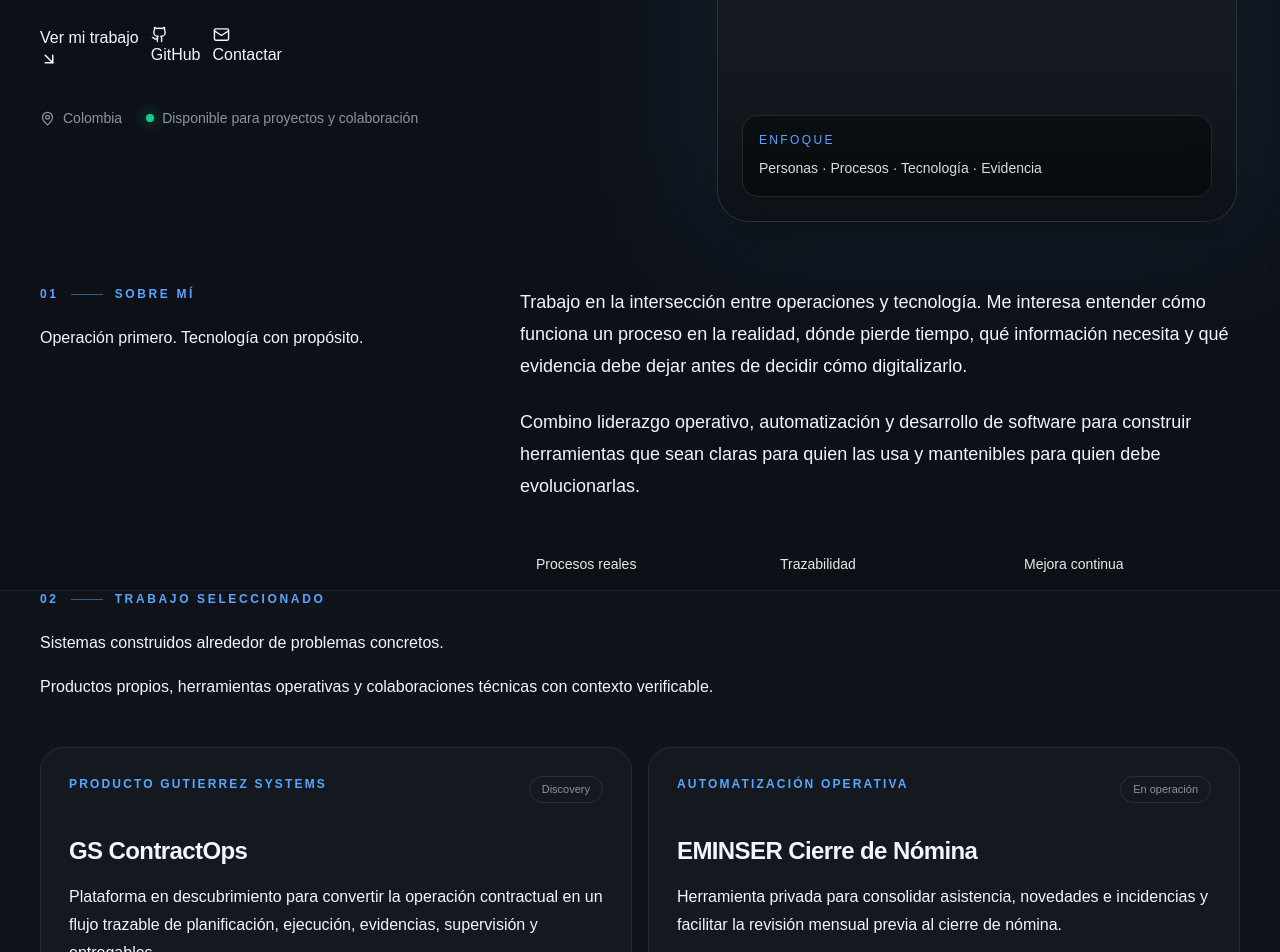
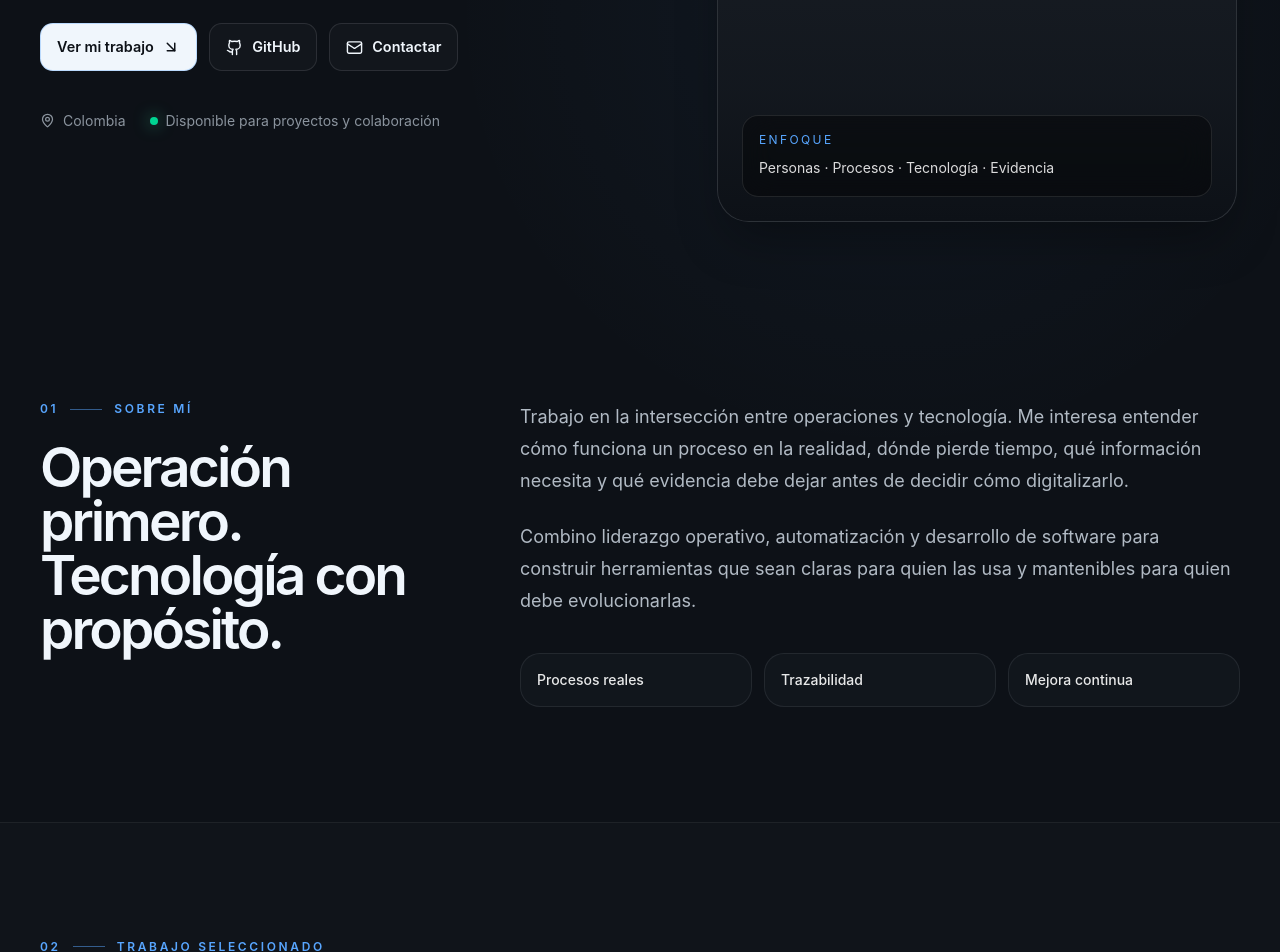
Before and after one commit to GCrist1an/Cristian-Gutierrez-web, a Next.js app: page / in a window 1280 px wide. Shown: the part 540-1492 px from the top of the page. Built offline with nearby package versions, Linux system fonts and the light colour scheme.

Commit message:
diseño: establecer sistema visual del sitio personal

```diff
--- a/app/globals.css
+++ b/app/globals.css
@@ -3,9 +3,11 @@
 :root {
   --background: #0d1117;
   --surface: #161b22;
+  --surface-strong: #1d2430;
   --border: #30363d;
   --foreground: #f0f6fc;
   --muted: #8b949e;
+  --muted-light: #b1bac4;
   --accent: #58a6ff;
 }
 
@@ -15,16 +17,143 @@
 
 html {
   scroll-behavior: smooth;
+  background: var(--background);
 }
 
 body {
   margin: 0;
-  background: var(--background);
+  background:
+    radial-gradient(circle at 70% 8%, rgba(88, 166, 255, 0.05), transparent 28rem),
+    var(--background);
   color: var(--foreground);
-  font-family: Arial, Helvetica, sans-serif;
+  font-family: Inter, ui-sans-serif, system-ui, -apple-system, BlinkMacSystemFont, "Segoe UI", sans-serif;
+  text-rendering: optimizeLegibility;
+}
+
+::selection {
+  background: rgba(88, 166, 255, 0.28);
+  color: white;
 }
 
 a {
   color: inherit;
   text-decoration: none;
 }
+
+button,
+a {
+  -webkit-tap-highlight-color: transparent;
+}
+
+button {
+  color: inherit;
+}
+
+.seccion {
+  padding-block: clamp(5.5rem, 9vw, 8.5rem);
+}
+
+.titulo-seccion {
+  max-width: 46rem;
+  font-size: clamp(2.25rem, 4.3vw, 4.5rem);
+  font-weight: 600;
+  line-height: 0.98;
+  letter-spacing: -0.052em;
+}
+
+.texto-seccion {
+  max-width: 42rem;
+  font-size: 1.05rem;
+  line-height: 1.8;
+  color: var(--muted-light);
+}
+
+.boton-principal,
+.boton-secundario {
+  display: inline-flex;
+  min-height: 2.9rem;
+  align-items: center;
+  justify-content: center;
+  gap: 0.55rem;
+  border-radius: 0.8rem;
+  padding: 0.75rem 1rem;
+  font-size: 0.9rem;
+  font-weight: 600;
+  transition:
+    transform 180ms ease,
+    border-color 180ms ease,
+    background-color 180ms ease,
+    color 180ms ease;
+}
+
+.boton-principal {
+  border: 1px solid rgba(88, 166, 255, 0.35);
+  background: #f0f6fc;
+  color: #0d1117;
+}
+
+.boton-principal:hover {
+  transform: translateY(-2px);
+  background: white;
+}
+
+.boton-secundario {
+  border: 1px solid rgba(240, 246, 252, 0.11);
+  background: rgba(240, 246, 252, 0.025);
+  color: var(--foreground);
+}
+
+.boton-secundario:hover {
+  transform: translateY(-2px);
+  border-color: rgba(88, 166, 255, 0.38);
+  background: rgba(88, 166, 255, 0.06);
+}
+
+.tarjeta-suave {
+  border: 1px solid rgba(240, 246, 252, 0.08);
+  border-radius: 1.25rem;
+  background: rgba(22, 27, 34, 0.58);
+}
+
+.grupo-tarjeta {
+  transition:
+    border-color 220ms ease,
+    transform 220ms ease,
+    background-color 220ms ease;
+}
+
+.grupo-tarjeta:hover {
+  transform: translateY(-3px);
+  border-color: rgba(88, 166, 255, 0.24);
+  background: rgba(29, 36, 48, 0.84);
+}
+
+.texto-gradiente {
+  background: linear-gradient(110deg, #f0f6fc 15%, #8ac1ff 66%, #58a6ff 100%);
+  -webkit-background-clip: text;
+  background-clip: text;
+  color: transparent;
+}
+
+.hero-glow {
+  background:
+    radial-gradient(circle at 80% 42%, rgba(88, 166, 255, 0.12), transparent 27rem),
+    linear-gradient(to bottom, rgba(88, 166, 255, 0.025), transparent 45%);
+}
+
+@media (max-width: 640px) {
+  .seccion {
+    padding-block: 5rem;
+  }
+}
+
+@media (prefers-reduced-motion: reduce) {
+  *,
+  *::before,
+  *::after {
+    scroll-behavior: auto !important;
+    animation-duration: 0.01ms !important;
+    animation-iteration-count: 1 !important;
+    transition-duration: 0.01ms !important;
+  }
+}
```
